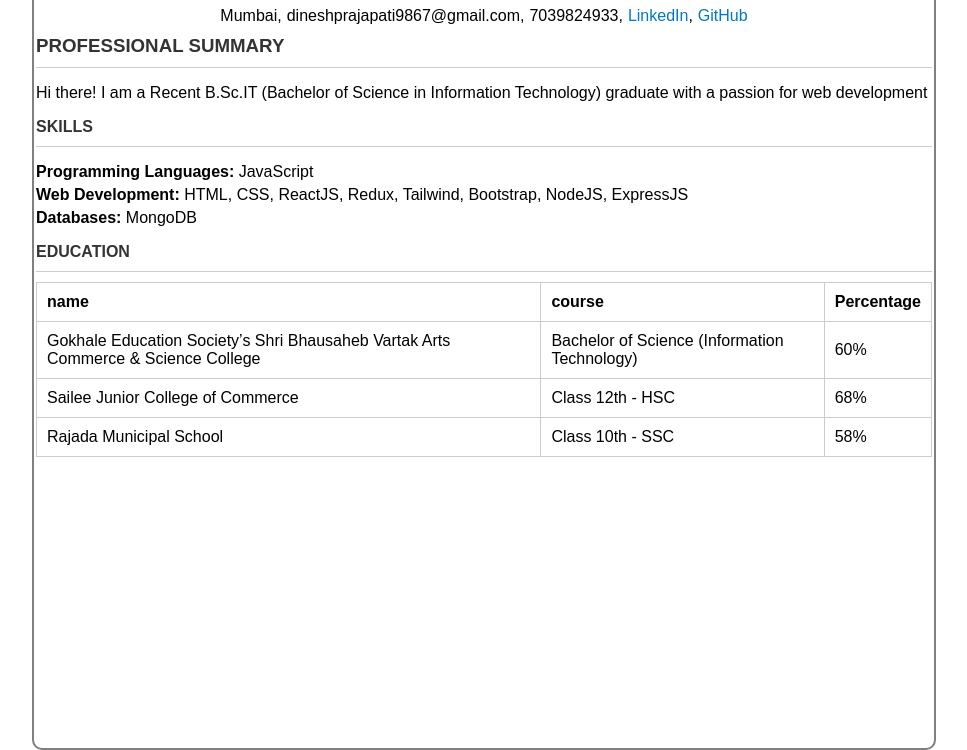
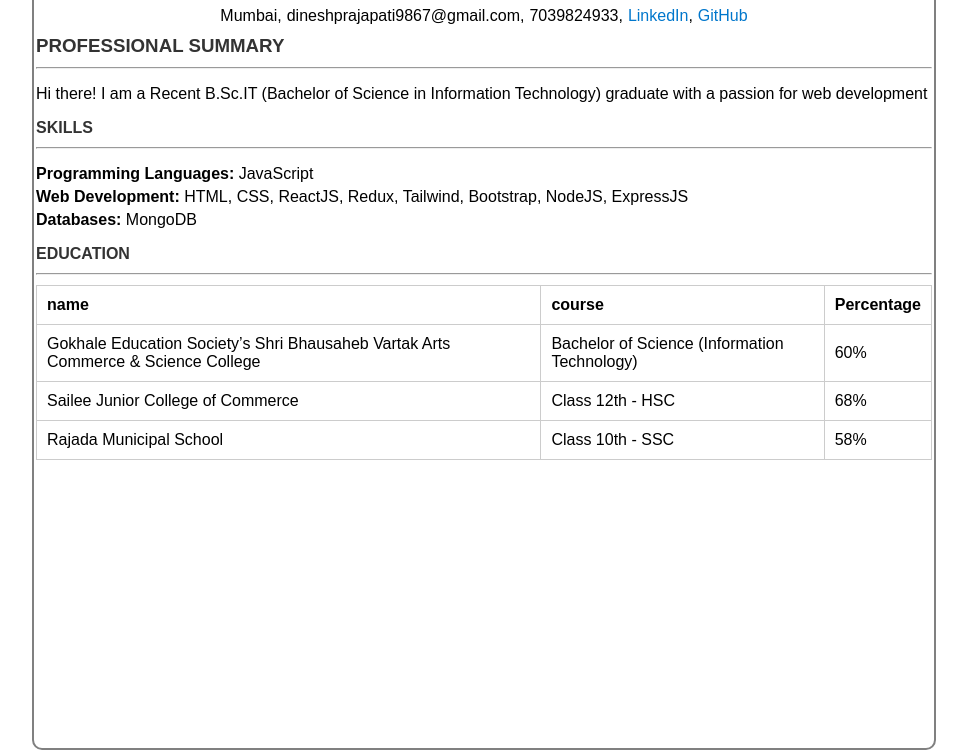
Before and after one commit to dineshprajapati9867/Resume, a plain HTML site: page html-css-Assignment/index.html in a window 1280 px wide. Shown: the part 58-808 px from the top of the page, without its empty margins (156-1123 px from the left). Drawn offline with Linux system fonts and the light colour scheme.

Commit message:
Update style.css

```diff
--- a/html-css-Assignment/style.css
+++ b/html-css-Assignment/style.css
@@ -83,8 +83,6 @@ a:hover {
 }
 
 hr {
-  border: 0;
-  border-top: 1px solid #ccc;
   margin: 10px 0;
 }
 
```
